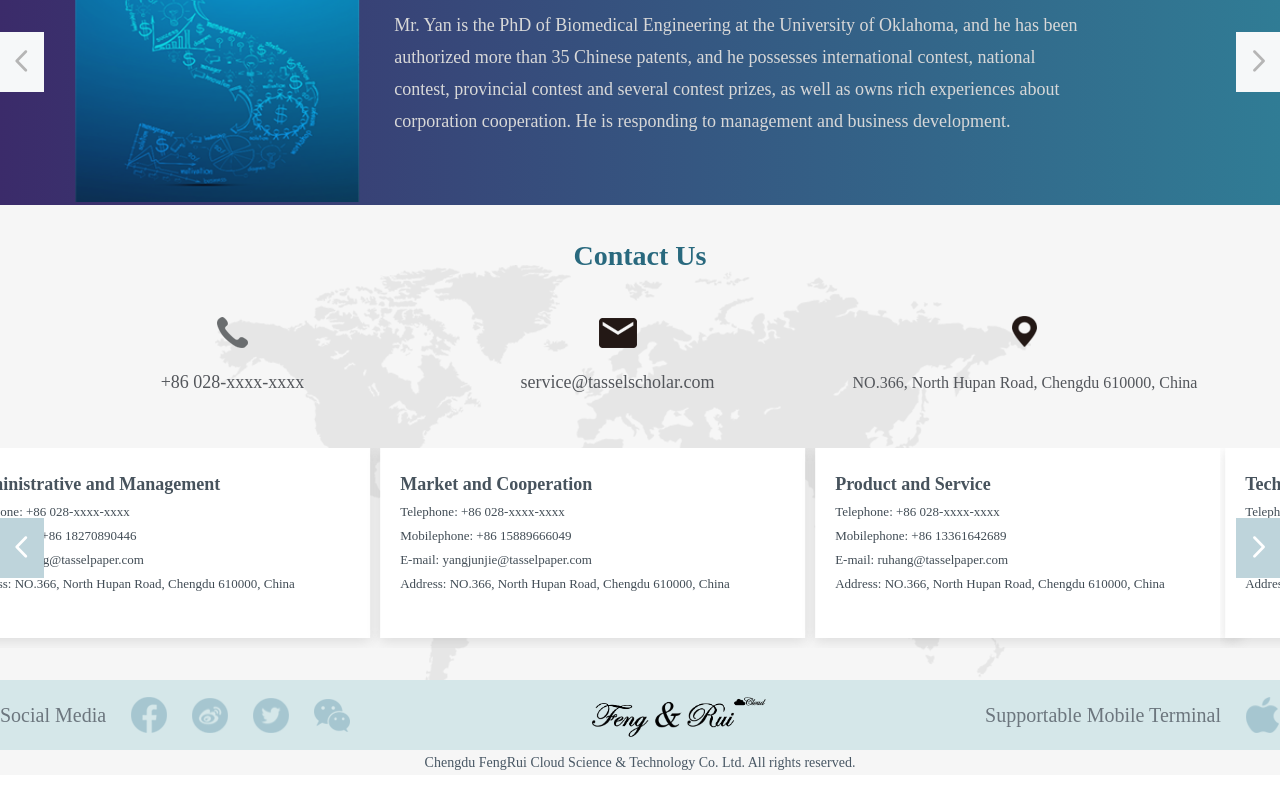
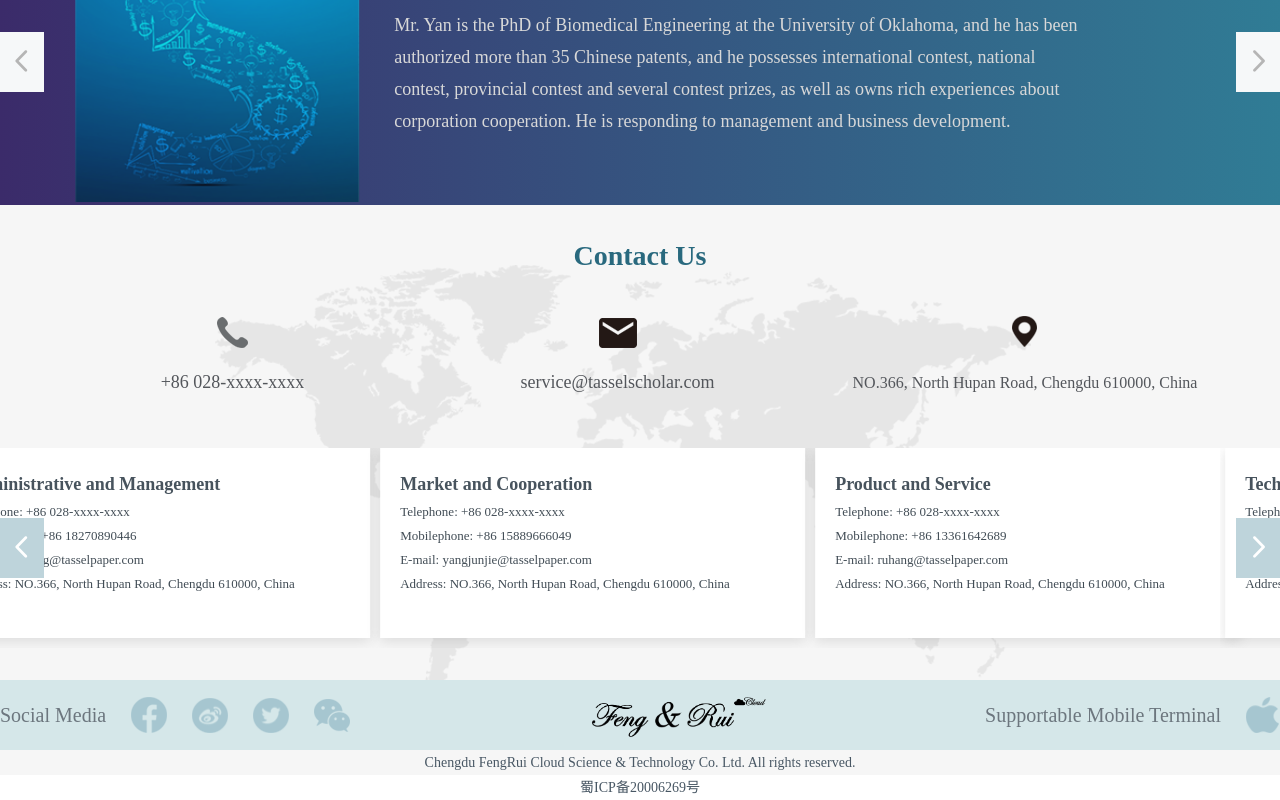
Before and after one commit to leesession/papertorigin, a Vue app: page / in a window 1280 px wide. Shown: the part 1675-2475 px from the top of the page. Before the commit the page ends 2450 px from the top, so only its background shows below. Built offline with nearby package versions, Linux system fonts and the light colour scheme.

Commit message:
3-22（更新备案号）

```diff
--- a/src/components/Foot.vue
+++ b/src/components/Foot.vue
@@ -24,6 +24,7 @@
             </div>
         </div>
         <div class="intro">Chengdu FengRui Cloud Science & Technology Co. Ltd. All rights reserved.</div>
+        <div class="record" @click="toRecord">蜀ICP备20006269号</div>
         <we-chat ref="wechat" :idName="'wechat'"></we-chat>
     </div>
 </template>
@@ -46,6 +47,9 @@
         methods:{
             shareWeChat(){
                 this.$refs.wechat.shareWeChat(this.websiteUrl,true)
+            },
+            toRecord(){
+                window.open('http://www.beian.miit.gov.cn/')
             },
         }
     }
@@ -158,5 +162,11 @@
             height: 25px;
             line-height: 25px;
         }
+        .record{
+            line-height: 25px;
+            text-align: center;
+            cursor: pointer;
+            font-size: 14px;
+        }
     }
 </style>
```
